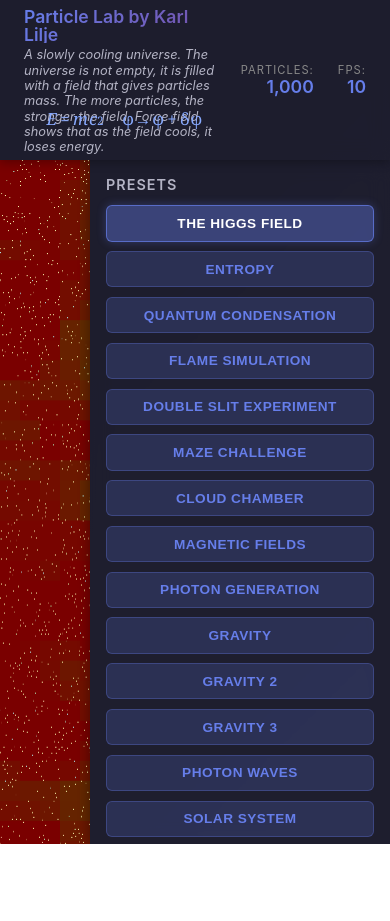
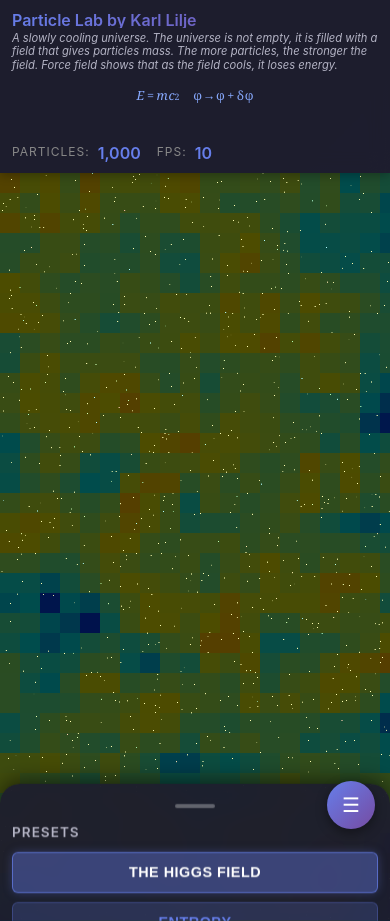
Before and after one commit to BigFun123/particlephysicslab, a plain HTML site: page index.html in a window 390 px wide. Before the commit the page ends 844 px from the top, so only its background shows below. Drawn offline with Linux system fonts and the light colour scheme; animation ran at ten frames a second.

Commit message:
mobile friendly

```diff
--- a/index.html
+++ b/index.html
@@ -3,7 +3,9 @@
 
 <head>
     <meta charset="UTF-8">
-    <meta name="viewport" content="width=device-width, initial-scale=1.0">
+    <meta name="viewport" content="width=device-width, initial-scale=1.0, maximum-scale=1.0, user-scalable=no">
+    <meta name="apple-mobile-web-app-capable" content="yes">
+    <meta name="mobile-web-app-capable" content="yes">
     <title>Virtual Particle Accelerator</title>
     <script>
         MathJax = {
@@ -114,6 +116,11 @@
         </div>
     </div>
 
+    <!-- Mobile Menu Toggle Button -->
+    <button class="mobile-menu-toggle" id="mobileMenuToggle" aria-label="Toggle menu">
+        ☰
+    </button>
+
     <script type="module" src="main.js"></script>
 </body>
 
--- a/styles.css
+++ b/styles.css
@@ -297,3 +297,207 @@ body {
         transform: translateY(0);
     }
 }
+
+/* Mobile Menu Toggle Button */
+.mobile-menu-toggle {
+    display: none;
+    position: fixed;
+    bottom: 20px;
+    right: 20px;
+    width: 56px;
+    height: 56px;
+    border-radius: 50%;
+    background: linear-gradient(135deg, #667eea 0%, #764ba2 100%);
+    border: none;
+    color: white;
+    font-size: 24px;
+    cursor: pointer;
+    box-shadow: 0 4px 12px rgba(0, 0, 0, 0.4);
+    z-index: 1000;
+    transition: transform 0.3s ease;
+}
+
+.mobile-menu-toggle:active {
+    transform: scale(0.95);
+}
+
+/* Mobile Responsive Styles */
+@media (max-width: 768px) {
+    body {
+        overflow: auto;
+    }
+
+    .app-container {
+        height: auto;
+        min-height: 100vh;
+    }
+
+    .header {
+        flex-direction: column;
+        align-items: flex-start;
+        padding: 1rem;
+        min-height: auto;
+    }
+
+    .header-left {
+        width: 100%;
+        margin-bottom: 0.5rem;
+    }
+
+    .title {
+        font-size: 1.2rem;
+    }
+
+    .header-description {
+        font-size: 0.75rem;
+    }
+
+    .header-equation {
+        font-size: 0.85rem;
+    }
+
+    .stats {
+        width: 100%;
+        justify-content: flex-start;
+        gap: 1rem;
+    }
+
+    .stat-item {
+        flex-direction: row;
+        align-items: center;
+        gap: 0.5rem;
+    }
+
+    .stat-label {
+        font-size: 0.75rem;
+    }
+
+    .stat-value {
+        font-size: 1rem;
+    }
+
+    .content {
+        flex-direction: column;
+        max-height: none;
+        min-height: calc(100vh - 120px);
+    }
+
+    #canvas {
+        width: 100%;
+        height: 60vh;
+        min-height: 400px;
+    }
+
+    .control-panel {
+        position: fixed;
+        bottom: 0;
+        left: 0;
+        right: 0;
+        width: 100%;
+        max-width: 100%;
+        min-width: 100%;
+        max-height: 70vh;
+        transform: translateY(calc(100% - 60px));
+        transition: transform 0.3s ease;
+        z-index: 999;
+        border-radius: 20px 20px 0 0;
+        box-shadow: 0 -4px 20px rgba(0, 0, 0, 0.5);
+    }
+
+    .control-panel.open {
+        transform: translateY(0);
+    }
+
+    .control-panel::before {
+        content: '';
+        display: block;
+        width: 40px;
+        height: 4px;
+        background: rgba(255, 255, 255, 0.3);
+        border-radius: 2px;
+        margin: 0.5rem auto 1rem;
+        cursor: pointer;
+    }
+
+    .mobile-menu-toggle {
+        display: block;
+    }
+
+    .control-section {
+        margin-bottom: 1rem;
+    }
+
+    .section-title {
+        font-size: 0.85rem;
+    }
+
+    .control-label {
+        font-size: 0.8rem;
+    }
+
+    .btn {
+        padding: 0.7rem 1rem;
+        font-size: 0.9rem;
+    }
+}
+
+@media (max-width: 480px) {
+    .header {
+        padding: 0.75rem;
+    }
+
+    .title {
+        font-size: 1rem;
+    }
+
+    .header-description {
+        font-size: 0.7rem;
+    }
+
+    .header-equation {
+        font-size: 0.75rem;
+    }
+
+    #canvas {
+        height: 50vh;
+        min-height: 300px;
+    }
+
+    .control-panel {
+        padding: 0.75rem;
+    }
+
+    .mobile-menu-toggle {
+        width: 48px;
+        height: 48px;
+        font-size: 20px;
+        bottom: 15px;
+        right: 15px;
+    }
+}
+
+/* Touch-friendly improvements */
+@media (hover: none) and (pointer: coarse) {
+    .btn {
+        padding: 0.8rem 1rem;
+        font-size: 0.95rem;
+    }
+
+    .slider {
+        height: 8px;
+    }
+
+    .slider::-webkit-slider-thumb {
+        width: 24px;
+        height: 24px;
+    }
+
+    .slider::-moz-range-thumb {
+        width: 24px;
+        height: 24px;
+    }
+
+    .control-label {
+        padding: 0.25rem 0;
+    }
+}
--- a/ui.js
+++ b/ui.js
@@ -51,6 +51,11 @@ export class UIController {
                 this.currentPresetIndex = index;
                 this.app.loadPreset(index);
                 this.showPresetDescription(preset, button);
+
+                // Close mobile menu after selection
+                if (this.handlePresetClick) {
+                    this.handlePresetClick();
+                }
             });
 
             buttonContainer.appendChild(button);
@@ -120,6 +125,38 @@ export class UIController {
     }
 
     setupEventListeners() {
+        // Mobile menu toggle
+        const mobileMenuToggle = document.getElementById('mobileMenuToggle');
+        const controlPanel = document.querySelector('.control-panel');
+
+        if (mobileMenuToggle && controlPanel) {
+            mobileMenuToggle.addEventListener('click', () => {
+                controlPanel.classList.toggle('open');
+                mobileMenuToggle.textContent = controlPanel.classList.contains('open') ? '✕' : '☰';
+            });
+
+            // Close menu when clicking on the drag handle area
+            controlPanel.addEventListener('click', (e) => {
+                if (e.target === controlPanel && window.innerWidth <= 768) {
+                    controlPanel.classList.remove('open');
+                    mobileMenuToggle.textContent = '☰';
+                }
+            });
+
+            // Close menu when a preset is selected on mobile
+            const handlePresetClick = () => {
+                if (window.innerWidth <= 768) {
+                    setTimeout(() => {
+                        controlPanel.classList.remove('open');
+                        mobileMenuToggle.textContent = '☰';
+                    }, 300);
+                }
+            };
+
+            // Add this handler to preset buttons after they're created
+            this.handlePresetClick = handlePresetClick;
+        }
+
         // Particle count slider
         const particleCountSlider = document.getElementById('particleCountSlider');
         const particleCountValue = document.getElementById('particleCountValue');
```
